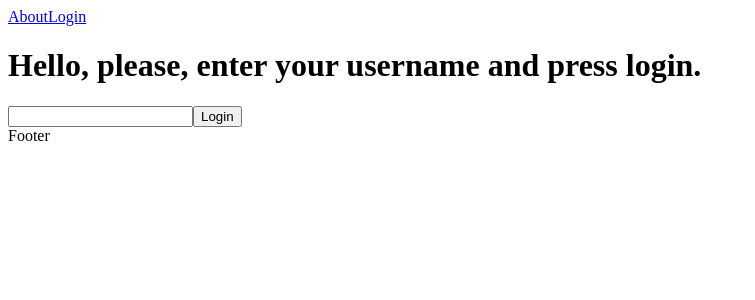
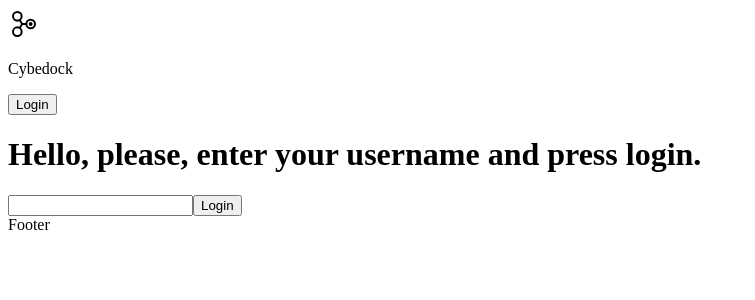
Before and after one commit to antonkalik/cybus-coding-challenge, a React app: page /login in a window 1280 px wide. Shown: the top 300 px of the page, without its empty margins (0-755 px from the left). Built offline with nearby package versions, Linux system fonts and the light colour scheme.

Commit message:
layout and logo

```diff
--- a/package.json
+++ b/package.json
@@ -62,6 +62,7 @@
     "redux-mock-store": "^1.5.3",
     "sass-loader": "^8.0.0",
     "style-loader": "^1.0.0",
+    "url-loader": "^2.2.0",
     "webpack": "^4.41.2",
     "webpack-cli": "^3.3.9",
     "webpack-dev-server": "^3.9.0",
--- a/src/client/components/Content.js
+++ b/src/client/components/Content.js
@@ -6,7 +6,7 @@ import { connect } from 'react-redux';
 function Content() {
   return (
     <div className="content">
-      <p>Images and Containers</p>
+      <p>Lorem ipsum dolor sit amet, consectetuer adipiscing elit. Aenean commodo ligula eget dolor. Aenean massa. Cum sociis natoque penatibus et magnis dis parturient montes, nascetur ridiculus mus. Donec quam felis, ultricies nec, pellentesque eu, pretium quis, sem. Nulla consequat massa quis enim. Donec pede justo, fringilla vel, aliquet nec, vulputate eget, arcu. In enim justo, rhoncus ut, imperdiet a, venenatis vitae, justo. Nullam dictum felis eu pede mollis pretium. Integer tincidunt. Cras dapibus. Vivamus elementum semper nisi. Aenean vulputate eleifend tellus. Aenean leo ligula, porttitor eu, consequat vitae, eleifend ac, enim. Aliquam lorem ante, dapibus in, viverra quis, feugiat a, tellus. Phasellus viverra nulla ut metus varius laoreet. Quisque rutrum. Aenean imperdiet. Etiam ultricies nisi vel augue. Curabitur ullamcorper ultricies nisi. Nam eget dui. Etiam rhoncus. Maecenas tempus, tellus eget condimentum rhoncus, sem quam semper libero, sit amet adipiscing sem neque sed ipsum. Nam quam nunc, blandit vel, luctus pulvinar, hendrerit id, lorem. Maecenas nec odio et ante tincidunt tempus. Donec vitae sapien ut libero venenatis faucibus. Nullam quis ante. Etiam sit amet orci eget eros faucibus tincidunt. Duis leo. Sed fringilla mauris sit amet nibh. Donec sodales sagittis magna. Sed consequat, leo eget bibendum sodales, augue velit cursus nunc,</p>
     </div>
   );
 }
--- a/src/client/components/Navigation.js
+++ b/src/client/components/Navigation.js
@@ -5,6 +5,7 @@ import { LocalStorage } from '../storage';
 import { bindActionCreators } from 'redux';
 import { actionResetStore } from '../redux/actions';
 import { connect } from 'react-redux';
+import logotype from '../res/logotype.svg';
 
 function Navigation({ store, resetStore, history }) {
   const isLoggedIn = store.isLoggedIn && LocalStorage.getItem('isLoggedIn');
@@ -16,22 +17,26 @@ function Navigation({ store, resetStore, history }) {
     history.push('/');
   };
 
+  const login = e => {
+    e.preventDefault();
+    history.push('/login');
+  };
+
   return (
     <div className="navigation">
-      {isLoggedIn && (
-        <NavLink exact to="/">
-          Dashboard
-        </NavLink>
-      )}
-      <NavLink exact to="/about">
-        About
-      </NavLink>
+      <div className="logotype">
+        <img
+          src={logotype}
+          onClick={() => {
+            history.push('/');
+          }}
+        />
+        <p>Cybedock</p>
+      </div>
       {isLoggedIn ? (
         <Button onClick={logout} text="Logout" />
       ) : (
-        <NavLink exact to="/login">
-          Login
-        </NavLink>
+        <Button onClick={login} text="Login" />
       )}
     </div>
   );
--- a/src/client/scss/commons.scss
+++ b/src/client/scss/commons.scss
@@ -1,3 +1,16 @@
-.app {
-  border: 1px solid green;
+@import url('https://fonts.googleapis.com/css?family=Roboto:400,500,700&display=swap');
+
+p, h1, h2, h3, h4, h5 {
+  font-family: 'Roboto', sans-serif;
 }
+
+#root {
+  position: absolute;
+  min-height: 100%;
+  display: flex;
+  flex-direction: column;
+  justify-content: space-between;
+  .view {
+    flex-grow: 2;
+  }
+}
--- /dev/null
+++ b/src/client/scss/components/Button.scss
@@ -0,0 +1,8 @@
+button {
+  border: 2px solid black;
+  border-radius: 4px;
+  padding: 4px 8px;
+  font-size: 13px;
+  font-weight: bold;
+  cursor: pointer;
+}
--- a/src/client/scss/components/Footer.scss
+++ b/src/client/scss/components/Footer.scss
@@ -0,0 +1,4 @@
+.footer {
+  padding: 10px;
+  background: $light
+}
--- a/src/client/scss/components/Navigation.scss
+++ b/src/client/scss/components/Navigation.scss
@@ -1,6 +1,17 @@
 .navigation {
-  background: gray;
+  background: $light;
+  padding: 10px;
+  display: flex;
+  justify-content: space-between;
+  align-items: center;
+  border-bottom: 2px solid $black;
   a.active {
     color: red;
   }
+  .logotype {
+    display: flex;
+    align-items: center;
+    font-weight: 500;
+    cursor: pointer;
+  }
 }
--- a/src/client/scss/style.scss
+++ b/src/client/scss/style.scss
@@ -11,3 +11,4 @@
 @import 'components/Content';
 @import 'components/Footer';
 @import 'components/Navigation';
+@import 'components/Button';
--- a/src/client/scss/variables.scss
+++ b/src/client/scss/variables.scss
@@ -0,0 +1,2 @@
+$light: #f2f2f2;
+$black: #000;
--- a/src/client/scss/views/Home.scss
+++ b/src/client/scss/views/Home.scss
@@ -1,4 +1,3 @@
 .home {
   padding: 20px;
-  border: 2px solid red;
 }
--- a/webpack.client.js
+++ b/webpack.client.js
@@ -47,6 +47,15 @@ module.exports = {
           },
         ],
       },
+      {
+        test: /\.(jpg|png|svg)$/,
+        use: {
+          loader: 'url-loader',
+          options: {
+            limit: 25000,
+          },
+        },
+      },
     ],
   },
   plugins: [
```
Also changed, not shown: src/client/res/logotype.svg (added), 1 other file (tests, documents, lock files or other folders).
